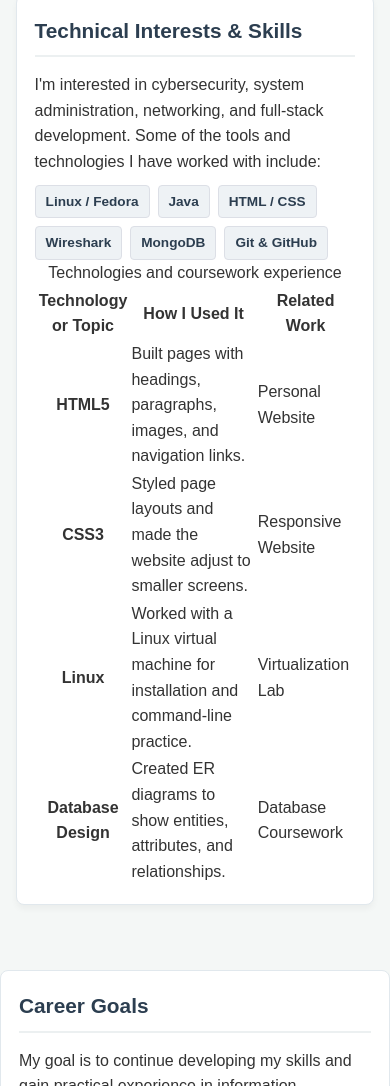
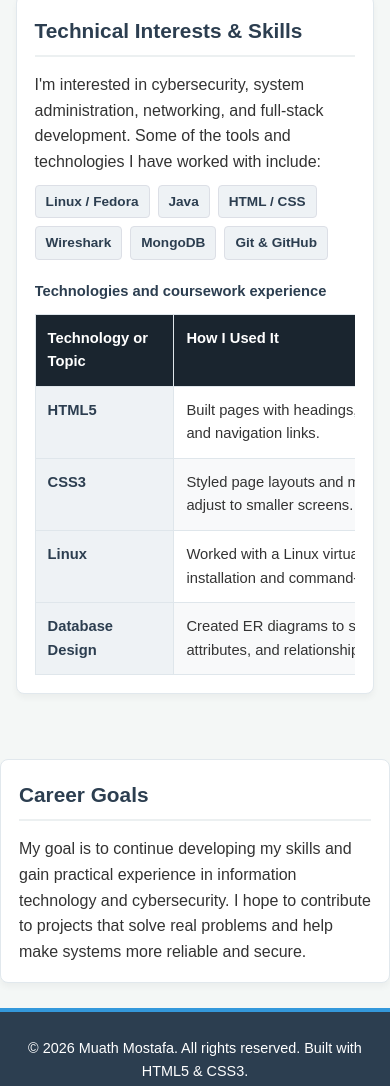
Before and after one commit to moathwilliam99-spec/my-personal-website, a plain HTML site: page about.html in a window 390 px wide. Shown: the part 985-2071 px from the top of the page. Drawn offline with Linux system fonts and the light colour scheme.

Commit message:
Style responsive skills information table

```diff
--- a/style.css
+++ b/style.css
@@ -228,6 +228,50 @@ nav a:hover {
     border: 1px solid #dcdfe6;
 }
 
+.table-wrap {
+    width: 100%;
+    overflow-x: auto;
+    margin-top: 20px;
+}
+
+.skills-table {
+    width: 100%;
+    min-width: 620px;
+    border-collapse: collapse;
+    background: #ffffff;
+    color: #333333;
+    font-size: 0.92rem;
+}
+
+.skills-table caption {
+    text-align: left;
+    color: #2c3e50;
+    font-weight: bold;
+    padding: 0 0 10px;
+}
+
+.skills-table th,
+.skills-table td {
+    border: 1px solid #dfe6eb;
+    padding: 12px;
+    text-align: left;
+    vertical-align: top;
+}
+
+.skills-table thead th {
+    background-color: #1a252f;
+    color: #ffffff;
+}
+
+.skills-table tbody th {
+    background-color: #eef2f5;
+    color: #2c3e50;
+}
+
+.skills-table tbody tr:nth-child(even) td {
+    background-color: #f8f9fa;
+}
+
 footer {
     text-align: center;
     padding: 25px 0;
```
